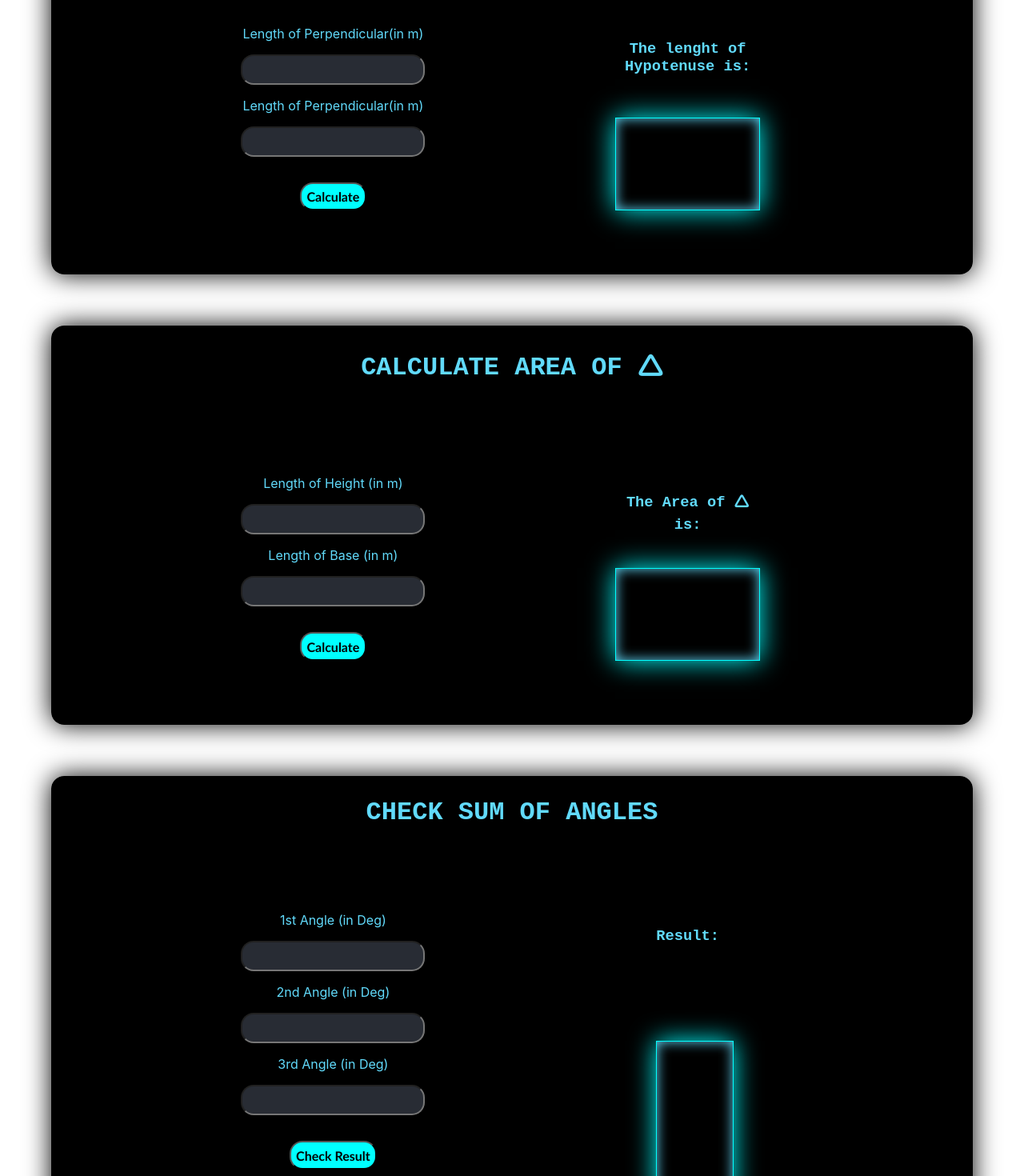
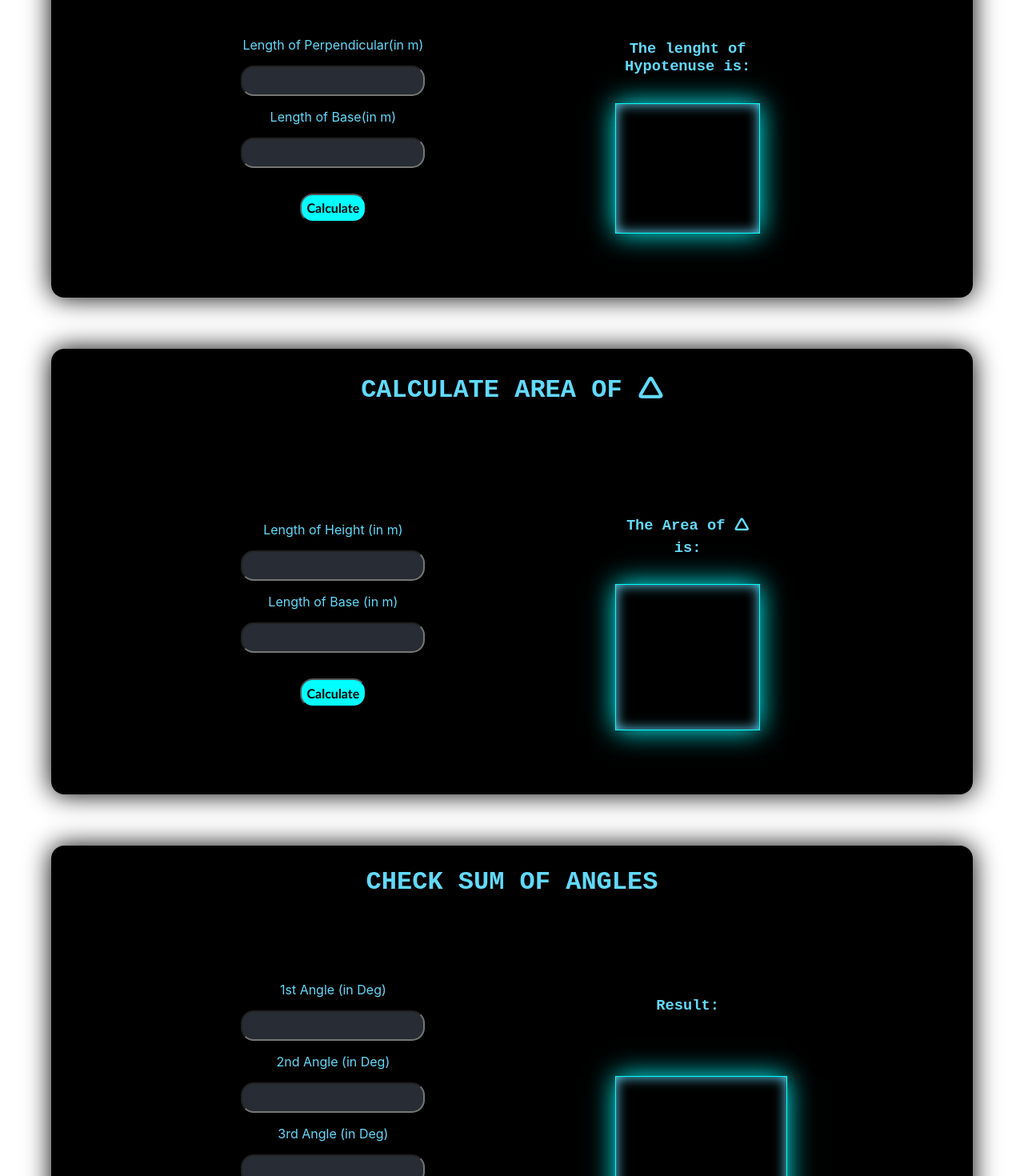
Before and after one commit to ParthDevTs/Mark12-DoYouKnowTriangles, a React (Create React App) app in the folder triangle-quiz/: page / in a window 1280 px wide. Shown: the part 840-2310 px from the top of the page at 80% size. Built offline with nearby package versions, Linux system fonts and the light colour scheme.

Commit message:
Made visual changes

```diff
--- a/triangle-quiz/src/App.css
+++ b/triangle-quiz/src/App.css
@@ -1,6 +1,10 @@
 .App {
   text-align: center;
   height: 100vh;
+}
+
+button {
+  cursor: pointer;
 }
 
 .main {
@@ -143,7 +147,9 @@
 .output__box {
   display: grid;
   place-content: center;
-  grid-template-rows: 1fr 1fr;
+  grid-template-rows: 1fr 2fr;
+  grid-template-columns: 1fr;
+  gap: 1rem;
   width: 100%;
   font-family: monospace;
   font-size: 1rem;
@@ -170,8 +176,7 @@
   position: relative;
   padding: 1rem;
   font-size: 1rem;
-  width: 80%;
-  height: 100%;
+  width: 100%;
 }
 
 #base,
--- a/triangle-quiz/src/App.js
+++ b/triangle-quiz/src/App.js
@@ -275,7 +275,7 @@ function App() {
                 name="perpendicular"
                 id="perpendicular"
               />
-              <label htmlFor="base">Length of Perpendicular(in m)</label>
+              <label htmlFor="base">Length of Base(in m)</label>
               <input
                 onChange={baseHandler}
                 type="number"
```
